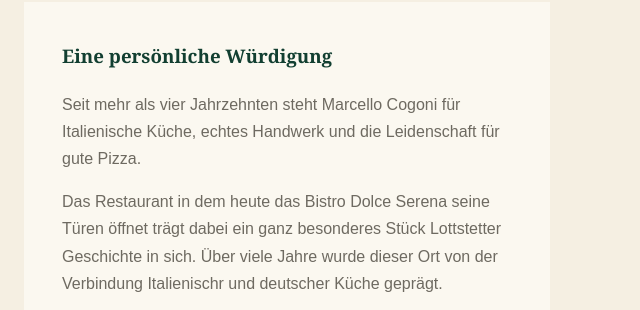
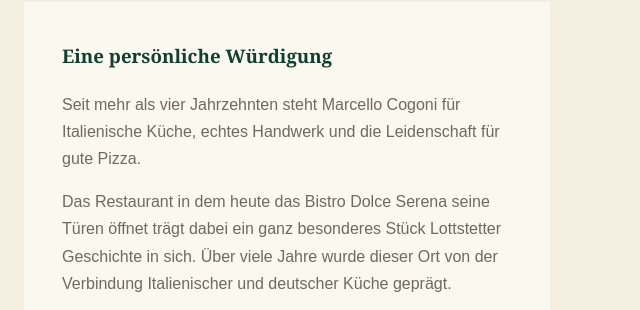
Before and after one commit to bistrodolceserena/bistrodolceserena.github.io, a plain HTML site: page index.html in a window 1280 px wide. Shown: the part 3555-3865 px from the top of the page, 630-1270 px from the left. Drawn offline with Linux system fonts and the light colour scheme.

Commit message:
Update index.html

```diff
--- a/index.html
+++ b/index.html
@@ -30,7 +30,7 @@
 
 <p>Seit mehr als vier Jahrzehnten steht Marcello Cogoni für Italienische Küche, echtes Handwerk und die Leidenschaft für gute Pizza.</p>
 
-<p>Das Restaurant in dem heute das Bistro Dolce Serena seine Türen öffnet trägt dabei ein ganz besonderes Stück Lottstetter Geschichte in sich. Über viele Jahre wurde dieser Ort von der Verbindung Italienischr und deutscher Küche geprägt.</p>
+<p>Das Restaurant in dem heute das Bistro Dolce Serena seine Türen öffnet trägt dabei ein ganz besonderes Stück Lottstetter Geschichte in sich. Über viele Jahre wurde dieser Ort von der Verbindung Italienischer und deutscher Küche geprägt.</p>
 
 <p>Schon in jungen jahren war Marcello Cogoni hier selbst als Küchenchef tätig. Ein Ort, den er kennt, eine Küche die er liebt und eine Geschicht, die er nun auf besondere Weise weiterschreiben dar.</p>
 
```
